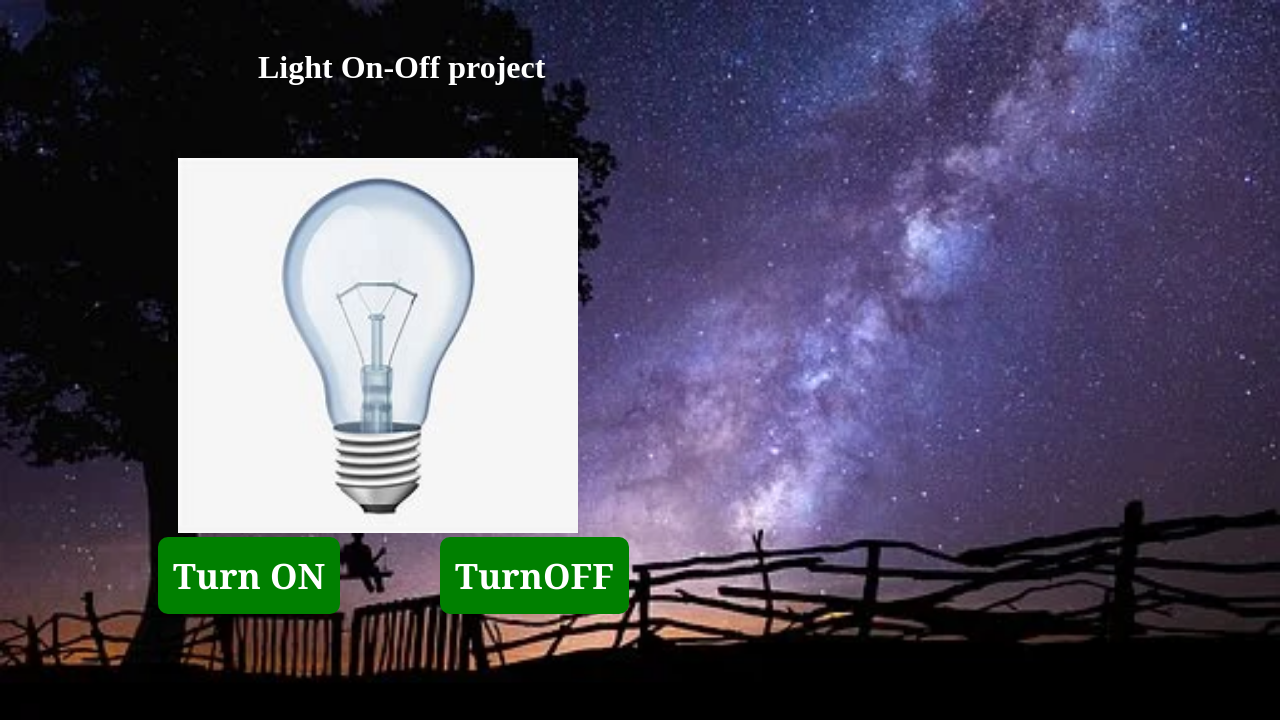
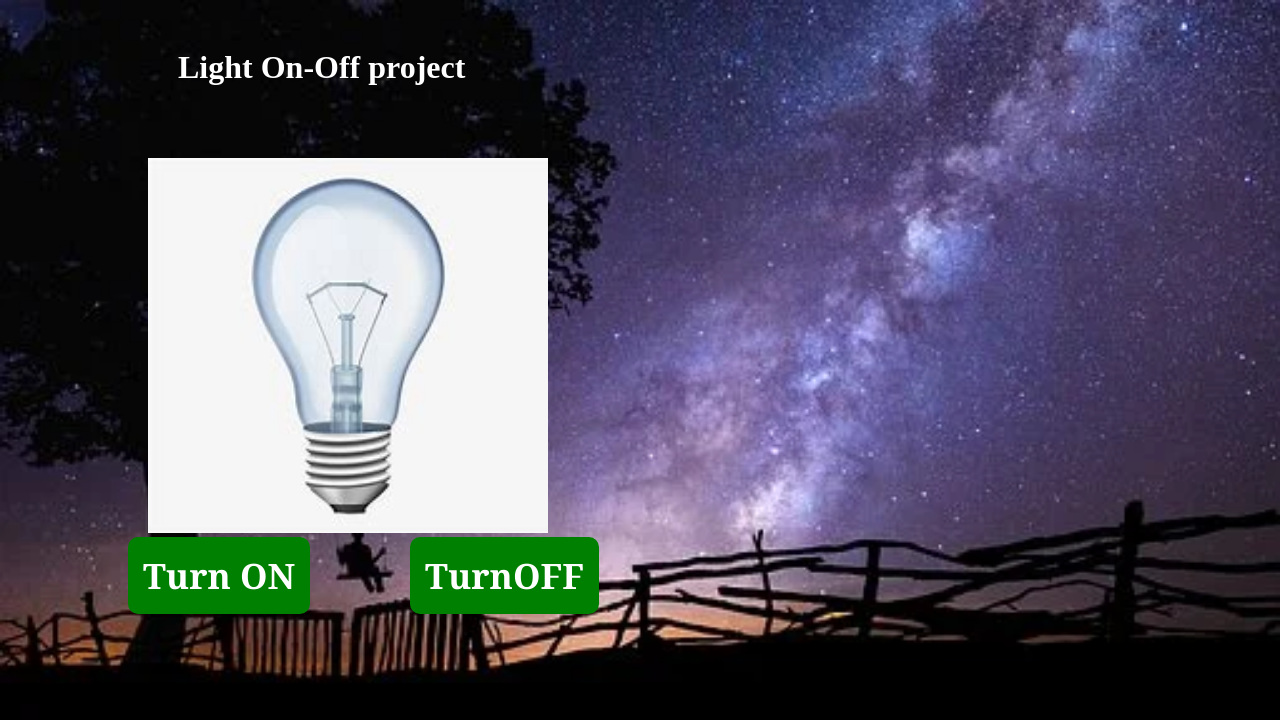
Before and after one commit to mounika2206/lightbulb, a plain HTML site: page index.html in a window 1280 px wide. Drawn offline with Linux system fonts and the light colour scheme.

Commit message:
lightbulb

```diff
--- a/index.html
+++ b/index.html
@@ -13,7 +13,7 @@
             background-image: url(photoshop-2845779__340.webp);
             background-repeat: no-repeat;
             background-size: cover;
-            padding:20px 150px;
+            padding:20px 120px;
         }
 
         button{
@@ -47,7 +47,7 @@ button:hover{
         h1
         {
             color:white;
-            padding-left:100px;
+            padding-left:50px;
         }
         .container
         {
```
